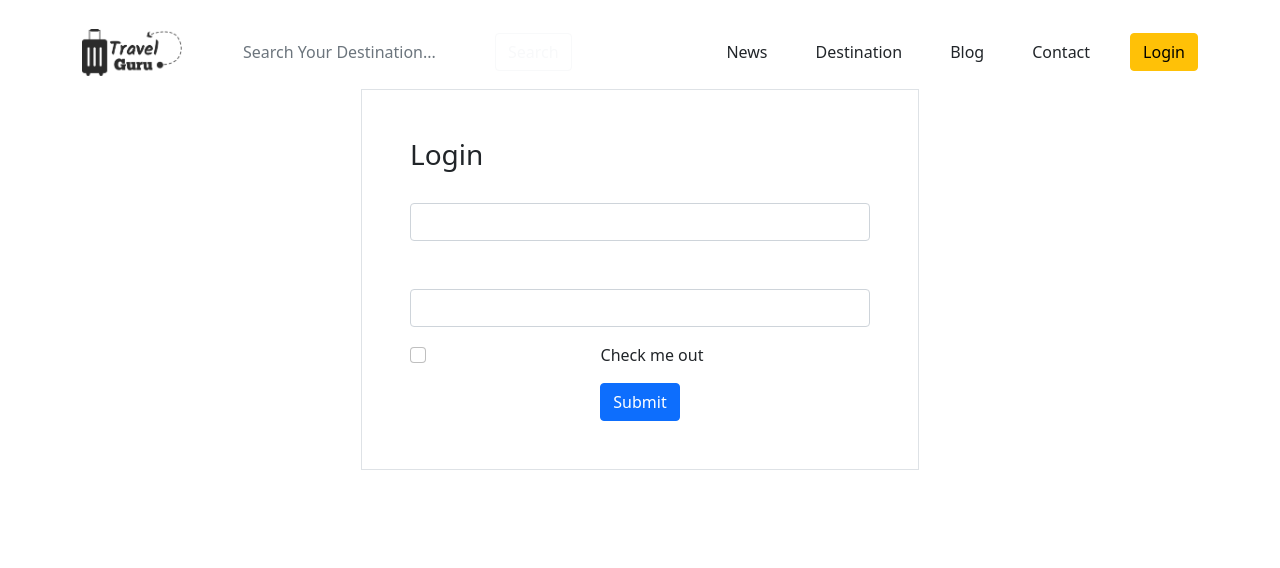
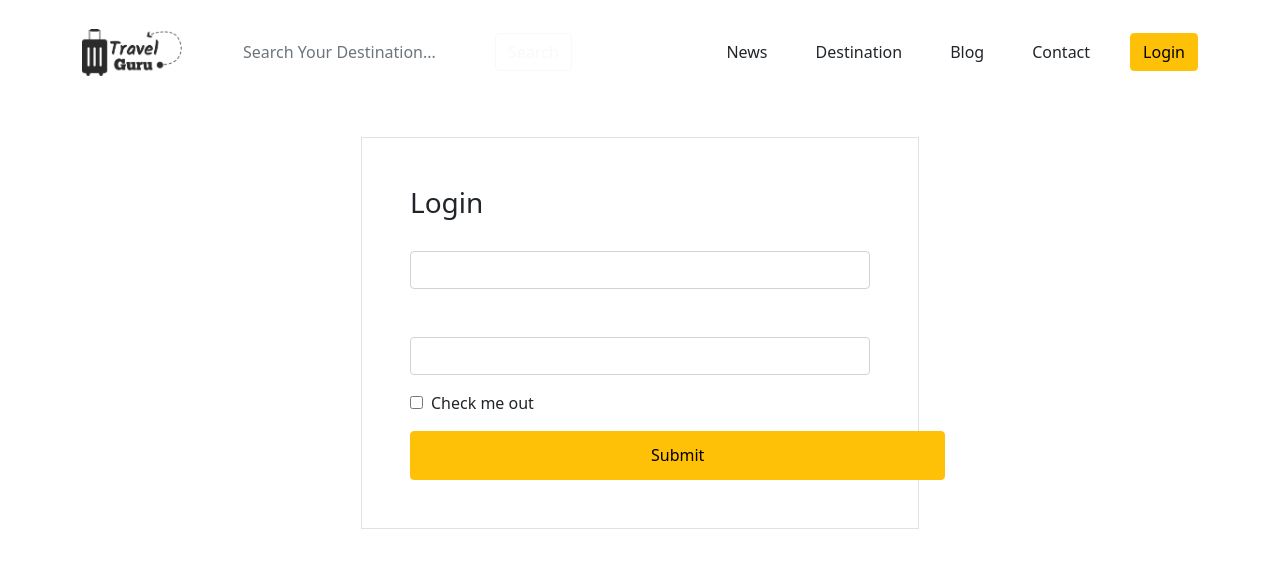
Before and after one commit to emonShimoul/travel-guru-react-client, a React (Create React App) app: page /login in a window 1280 px wide. Shown: the top 568 px of the page. Built offline with nearby package versions, Linux system fonts and the light colour scheme.

Commit message:
login btn css

```diff
--- /dev/null
+++ b/src/components/Login/Login.css
@@ -0,0 +1,3 @@
+.login-btn {
+    padding: 0.7rem 15rem;
+}
--- a/src/components/Login/Login.js
+++ b/src/components/Login/Login.js
@@ -1,9 +1,10 @@
 import React from 'react';
+import './Login.css';
 
 const Login = () => {
     return (
         <div style={{background: "white"}}>
-            <div className="container">
+            <div className="container pt-5">
                 <form className='mx-auto w-50 bg-white p-5 border'>
                 <h3 className='pb-4 text-start'>Login</h3>
                     <div className="mb-5">
@@ -15,11 +16,11 @@ const Login = () => {
                         {/* <label htmlFor="exampleInputPassword1" className="form-label">Password</label> */}
                         <input type="password" className="form-control" id="exampleInputPassword1" />
                     </div>
-                    <div className="mb-3 form-check">
-                        <input type="checkbox" className="form-check-input" id="exampleCheck1" />
+                    <div className="mb-3 text-start">
+                        <input type="checkbox" className="me-2" id="exampleCheck1" />
                         <label className="form-check-label" htmlFor="exampleCheck1">Check me out</label>
                     </div>
-                    <button type="submit" className="btn btn-primary">Submit</button>
+                    <button type="submit" className="btn btn-warning login-btn">Submit</button>
                 </form>
             </div>
         </div>
```
